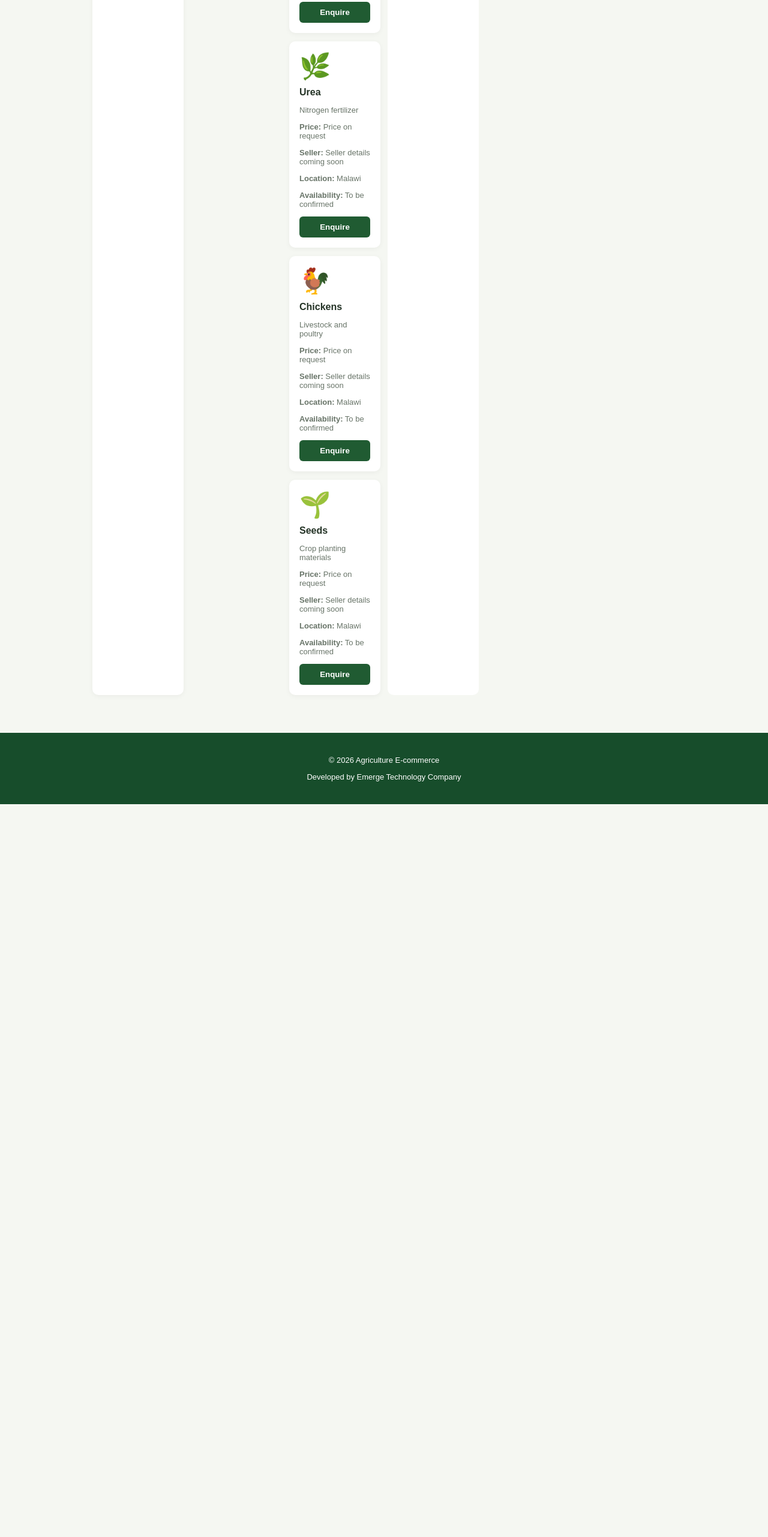
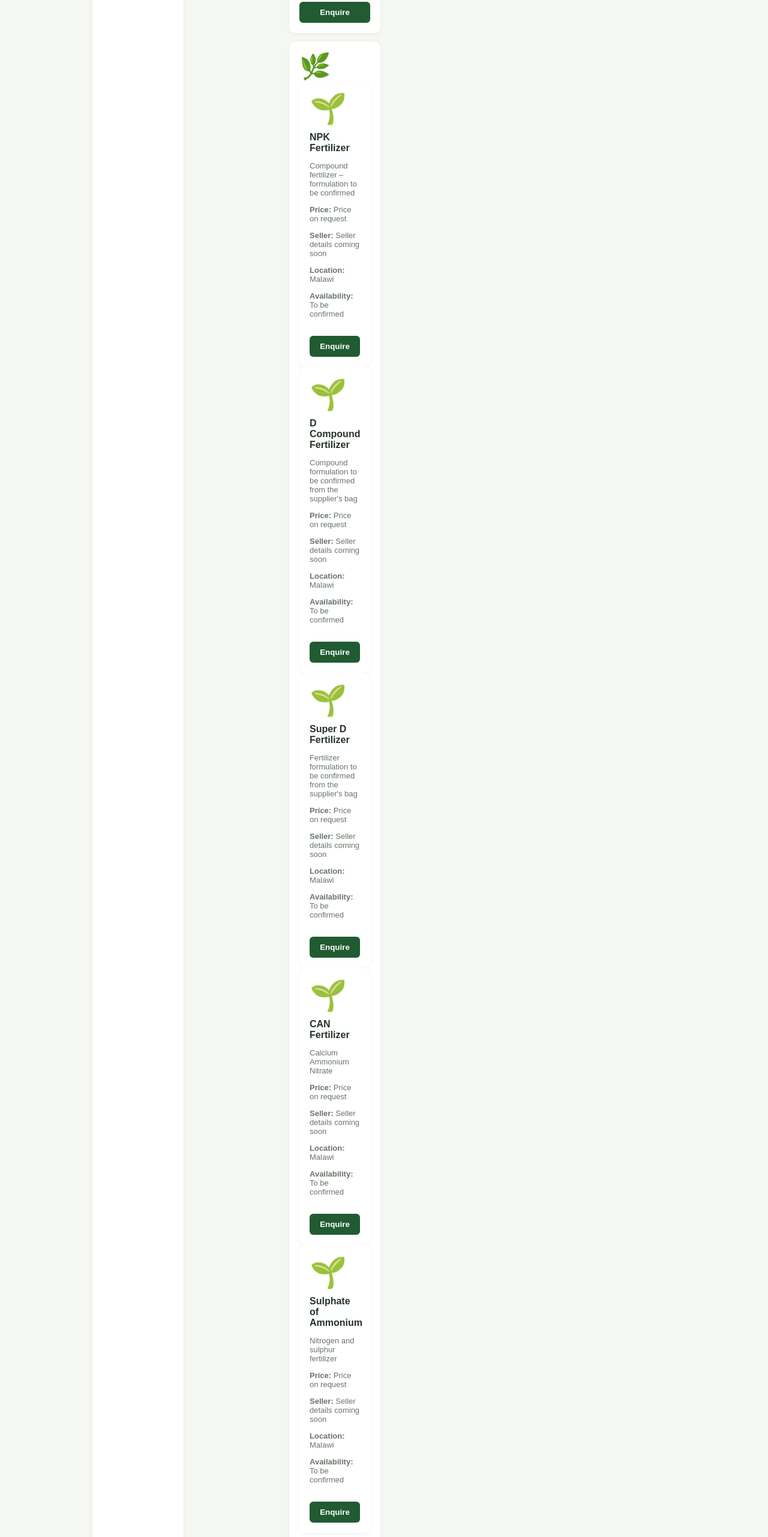
Before and after one commit to emergetechnologymw-spec/agriculture-ecommerce-mw, a plain HTML site: page index.html in a window 1280 px wide. Shown: the part 2471-5034 px from the top of the page at 60% size. Before the commit the page ends 3812 px from the top, so only its background shows below. Drawn offline with Linux system fonts and the light colour scheme.

Commit message:
Update index.html

```diff
--- a/index.html
+++ b/index.html
@@ -114,7 +114,56 @@ footer{background:#174d2b;color:white;text-align:center;padding:25px 12px;margin
 </div>
 
 <div class="product" data-name="urea">
-<div class="emoji">🌿</div>
+<div class="emoji">🌿<div class="product" data-name="npk">
+    <div style="font-size:50px;">🌱</div>
+    <h3>NPK Fertilizer</h3>
+    <p>Compound fertilizer – formulation to be confirmed</p>
+    <p><strong>Price:</strong> Price on request</p>
+    <p><strong>Seller:</strong> Seller details coming soon</p>
+    <p><strong>Location:</strong> Malawi</p>
+    <p><strong>Availability:</strong> To be confirmed</p>
+    <button onclick="alert('Seller contact details coming soon')">Enquire</button>
+</div>
+<div class="product" data-name="d-compound">
+    <div style="font-size:50px;">🌱</div>
+    <h3>D Compound Fertilizer</h3>
+    <p>Compound formulation to be confirmed from the supplier's bag</p>
+    <p><strong>Price:</strong> Price on request</p>
+    <p><strong>Seller:</strong> Seller details coming soon</p>
+    <p><strong>Location:</strong> Malawi</p>
+    <p><strong>Availability:</strong> To be confirmed</p>
+    <button onclick="alert('Seller contact details coming soon')">Enquire</button>
+</div>
+<div class="product" data-name="super-d">
+    <div style="font-size:50px;">🌱</div>
+    <h3>Super D Fertilizer</h3>
+    <p>Fertilizer formulation to be confirmed from the supplier's bag</p>
+    <p><strong>Price:</strong> Price on request</p>
+    <p><strong>Seller:</strong> Seller details coming soon</p>
+    <p><strong>Location:</strong> Malawi</p>
+    <p><strong>Availability:</strong> To be confirmed</p>
+    <button onclick="alert('Seller contact details coming soon')">Enquire</button>
+</div>
+<div class="product" data-name="can">
+    <div style="font-size:50px;">🌱</div>
+    <h3>CAN Fertilizer</h3>
+    <p>Calcium Ammonium Nitrate</p>
+    <p><strong>Price:</strong> Price on request</p>
+    <p><strong>Seller:</strong> Seller details coming soon</p>
+    <p><strong>Location:</strong> Malawi</p>
+    <p><strong>Availability:</strong> To be confirmed</p>
+    <button onclick="alert('Seller contact details coming soon')">Enquire</button>
+</div>
+<div class="product" data-name="sulphate-of-ammonium">
+    <div style="font-size:50px;">🌱</div>
+    <h3>Sulphate of Ammonium</h3>
+    <p>Nitrogen and sulphur fertilizer</p>
+    <p><strong>Price:</strong> Price on request</p>
+    <p><strong>Seller:</strong> Seller details coming soon</p>
+    <p><strong>Location:</strong> Malawi</p>
+    <p><strong>Availability:</strong> To be confirmed</p>
+    <button onclick="alert('Seller contact details coming soon')">Enquire</button>
+</div>
 <h3>Urea</h3>
 <p>Nitrogen fertilizer</p>
 <p><strong>Price:</strong> Price on request</p>
@@ -184,7 +233,7 @@ alert('You selected '+product+'. Seller enquiries will be added in a future deve
     maize: ['maize', 'beans'],
     chickens: ['chickens'],
     seeds: ['seeds'],
-    fertilizer: ['fertilizer'],
+    fertilizer: ['urea', 'npk', 'd-compound', 'super-d', 'can', 'sulphate-of-ammonium'],
     agrochemicals: [],
     equipment: [],
     tomatoes: ['tomatoes']
```
